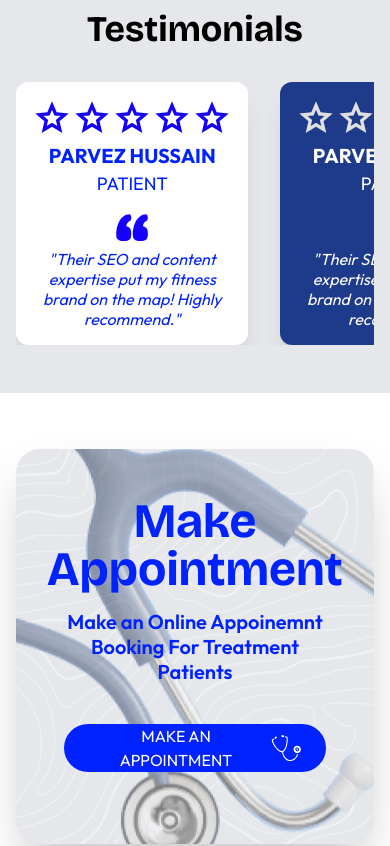
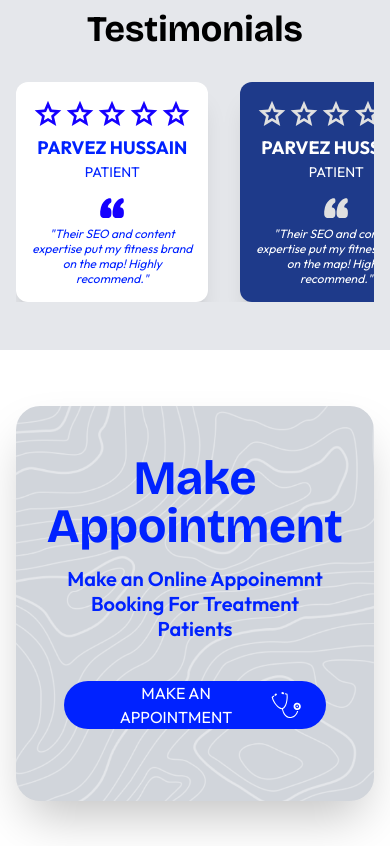
Before and after one commit to alpharsh/hospital, a React (Vite) app: page / in a window 390 px wide. Shown: the part 2640-3486 px from the top of the page. Built offline with nearby package versions, Linux system fonts and the light colour scheme.

Commit message:
refactor: update AppointmentCard and Testimonials components for improved styling and responsiveness

```diff
--- a/src/components/AppointmentCard.jsx
+++ b/src/components/AppointmentCard.jsx
@@ -4,13 +4,13 @@ import { GiStethoscope } from "react-icons/gi";
 const AppointmentCard = () => {
   return (
     <div className="flex justify-center items-center min-h-full py-14 md:py-24 px-4 sm:px-6 lg:px-8">
-      <div className="relative lg:max-w-[1200px] text-white rounded-3xl overflow-hidden mx-auto shadow-2xl p-12 text-center bg-gray-200 md:w-3/4 h-auto">
+      <div className="relative lg:max-w-[1200px] text-white rounded-3xl overflow-hidden mx-auto shadow-2xl p-12 text-center bg-gray-300 sm:bg-gray-200 md:w-3/4 h-auto">
         <div
           className="absolute inset-0 z-0 bg-cover bg-center "
           style={{ backgroundImage: "url('/texture.png')" }}
         ></div>
         <div
-          className="absolute inset-0 z-10 bg-no-repeat bg-left "
+          className="absolute hidden sm:block inset-0 z-10 bg-no-repeat bg-left "
           style={{ backgroundImage: "url('/steth.png')" }}
         ></div>
         <div className="relative z-20 flex flex-col items-center">
--- a/src/pages/home/Testimonials.jsx
+++ b/src/pages/home/Testimonials.jsx
@@ -32,7 +32,7 @@ const Testimonials = () => {
         Testimonials
       </h2>
       <div className="flex w-11/12 sm:w-4/5 mx-auto lg:max-w-[1200px]">
-        <div className="flex overflow-x-auto space-x-8 md:space-x-8">
+        <div className="flex overflow-x-auto space-x-8 md:space-x-8 [-ms-overflow-style:none] [scrollbar-width:none]">
           {testimonials.map((testimonial, index) => (
             <div
               key={index}
@@ -51,7 +51,7 @@ const Testimonials = () => {
                     }`}
                   >
                     <svg
-                      className="w-10 md:w-12 h-10 md:h-12"
+                      className="w-8 md:w-12 h-8 md:h-12"
                       viewBox="0 0 51 51"
                       fill={testimonial.featured ? "#E0E0E0" : "#1500FF"}
                       xmlns="http://www.w3.org/2000/svg"
@@ -61,13 +61,13 @@ const Testimonials = () => {
                   </span>
                 ))}
               </div>
-              <h3 className="text-xl sm:text-2xl font-bold text-center">
+              <h3 className="text-lg sm:text-2xl font-bold text-center">
                 {testimonial.name}
               </h3>
-              <p className="text-center text-lg mb-4">{testimonial.role}</p>
+              <p className="text-center text-sm md:text-lg mb-4">{testimonial.role}</p>
               <div className="flex justify-center mb-2 sm:mb-7 text-center">
                 <svg
-                  className="w-8 sm:w-10"
+                  className="w-6 sm:w-10"
                   viewBox="0 0 43 37"
                   fill={testimonial.featured ? "#E0E0E0" : "#1500FF"}
                   xmlns="http://www.w3.org/2000/svg"
@@ -79,7 +79,7 @@ const Testimonials = () => {
                 </svg>
               </div>
 
-              <blockquote className="text-center text-base md:text-xl leading-tight italic">
+              <blockquote className="text-center text-xs md:text-xl leading-tight italic">
                 "{testimonial.quote}"
               </blockquote>
             </div>
```
